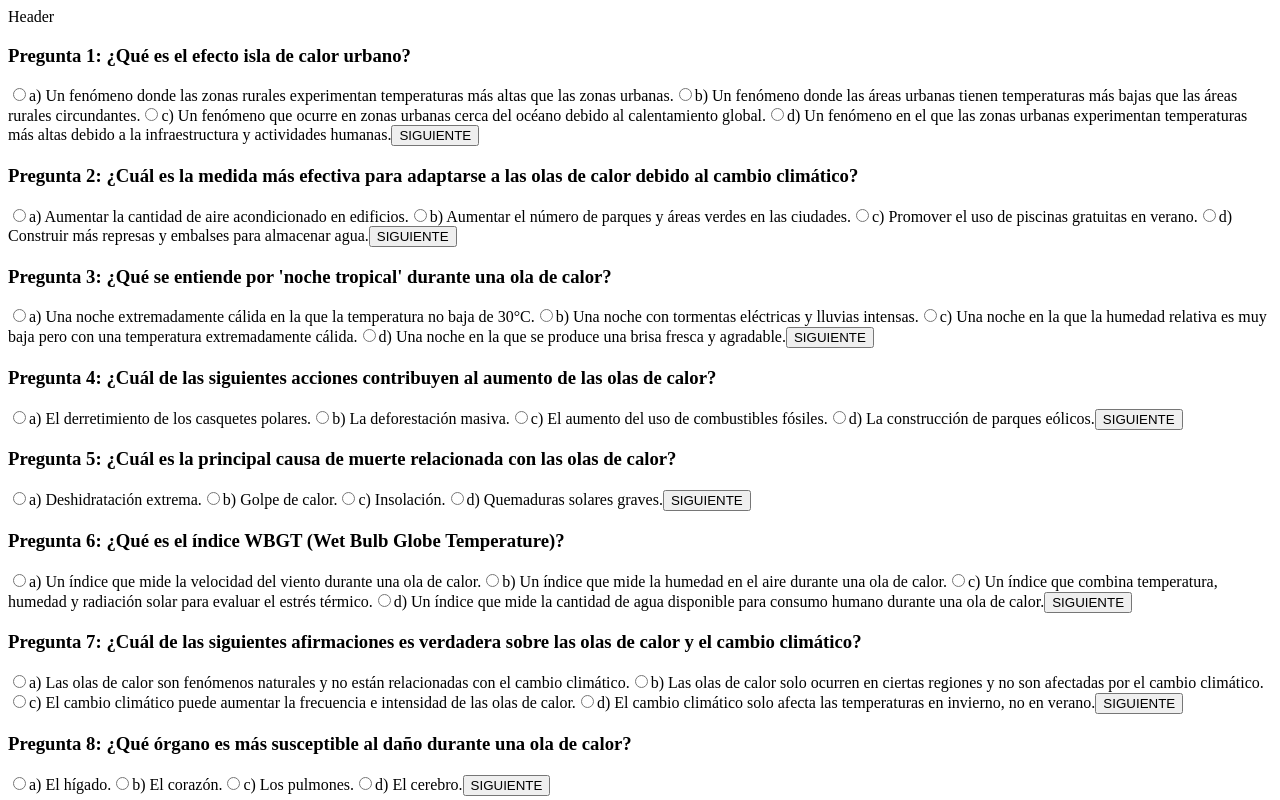
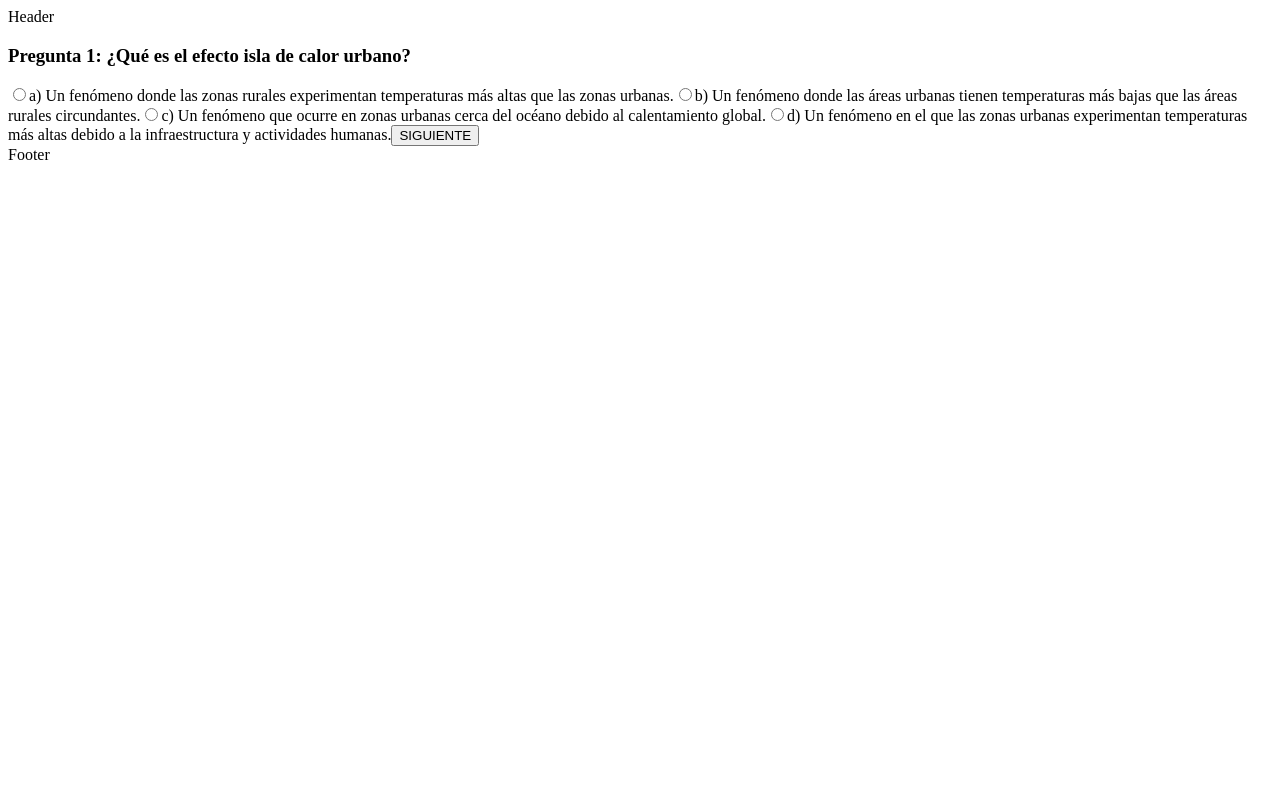
Before and after one commit to danieskka/Desafio-Tripulaciones, a React (Vite) app in the folder client/: page /game in a window 1280 px wide. Shown: the top 800 px of the page. Built offline with nearby package versions, Linux system fonts and the light colour scheme.

Commit message:
pagintation quiz questions

```diff
--- a/client/src/components/Main/Quiz/Quiz.jsx
+++ b/client/src/components/Main/Quiz/Quiz.jsx
@@ -36,9 +36,7 @@ const Quiz = () => {
     }
     setScore(counter)
 
-
     const userResults =   {
-      user_id: 1,
       q1: answers[0],
       q2: answers[1],
       q3: answers[2],
@@ -48,7 +46,8 @@ const Quiz = () => {
       q7: answers[6],
       q8: answers[7],
       q9: answers[8],
-      q10: answers[9]
+      q10: answers[9],
+      total: counter
     };
 
       axios.post(url, userResults)
@@ -61,13 +60,22 @@ const Quiz = () => {
   }
 
 
-  const printQuestions = () => data.map((question, questionIndex) => (
-      <div key={questionIndex}>
-        <h3>Pregunta {questionIndex +1}: {question.question}</h3>
+  const printQuestions = () => {
+    const questionIndex = currentQuestionIndex;
+    const question = data[questionIndex];
+
+    return (
+      <div>
+        <h3>Pregunta {questionIndex + 1}: {question.question}</h3>
         {question.options.map((option, optionIdx) => (
           <label key={optionIdx}>
-                        <input type="radio" name={question.name} value={option.radioValue} checked={option.selected} //para cambiar el color del botón seleccionado, cambiar option.selected por false. Después en handleOptionSelect cambiar nombre de clase.
-                        onChange={() => handleOptionSelect(questionIndex, optionIdx)}  />
+            <input
+              type="radio"
+              name={question.name}
+              value={option.radioValue}
+              checked={option.selected}
+              onChange={() => handleOptionSelect(questionIndex, optionIdx)}
+            />
             {option.choice}
           </label>
         ))}
@@ -77,7 +85,8 @@ const Quiz = () => {
           <button onClick={onSubmit}>Resultados</button>
         )}
       </div>
-  ))
+    );
+  };
 
 
   return (
```
Lines whose indentation alone changed are shown as unchanged.
